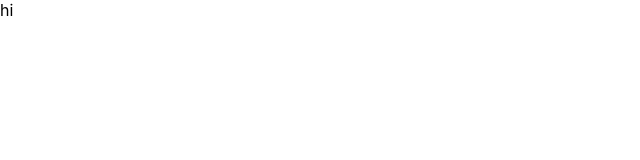
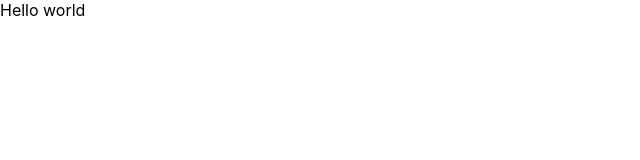
Before and after one commit to malay1803/boxOfficeApp, a React (Create React App) app: page / in a window 1280 px wide. Shown: the top 160 px of the page, without its empty margins (0-640 px from the left). Built offline with nearby package versions, Linux system fonts and the light colour scheme.

Commit message:
React Routers added

```diff
--- a/package.json
+++ b/package.json
@@ -8,6 +8,8 @@
     "@testing-library/user-event": "^12.1.10",
     "react": "^17.0.2",
     "react-dom": "^17.0.2",
+    "react-router": "^5.2.0",
+    "react-router-dom": "^5.2.0",
     "react-scripts": "4.0.3",
     "web-vitals": "^1.0.1"
   },
@@ -24,7 +26,9 @@
   "eslintConfig": {
     "extends": [
       "react-app",
-      "react-app/jest"
+      "react-app/jest",
+      "prettier",
+      "plugin:prettier/recommended"
     ]
   },
   "browserslist": {
--- a/src/App.js
+++ b/src/App.js
@@ -1,9 +1,19 @@
-import React from 'react'
+import React from 'react';
+import { Switch, Route } from 'react-router-dom';
 
 function App() {
   return (
-    <div>hi</div>
+    <Switch>
+      <Route exact path="/">
+        Hello world
+      </Route>
 
+      <Route exact path="/starred">
+        This is starred
+      </Route>
+
+      <Route>This is 404 Page</Route>
+    </Switch>
   );
 }
 
--- a/src/index.js
+++ b/src/index.js
@@ -1,10 +1,16 @@
 import React from 'react';
 import ReactDOM from 'react-dom';
+import { BrowserRouter } from 'react-router-dom';
 import './index.css';
 import App from './App';
 import reportWebVitals from './reportWebVitals';
 
-ReactDOM.render(<App />,document.getElementById('root'));
+ReactDOM.render(
+  <BrowserRouter>
+    <App />
+  </BrowserRouter>,
+  document.getElementById('root')
+);
 
 // If you want to start measuring performance in your app, pass a function
 // to log results (for example: reportWebVitals(console.log))
```
Also changed, not shown: 2 other files (tests, documents, lock files or other folders).
